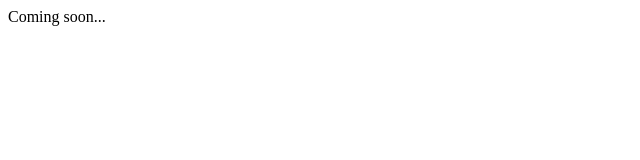
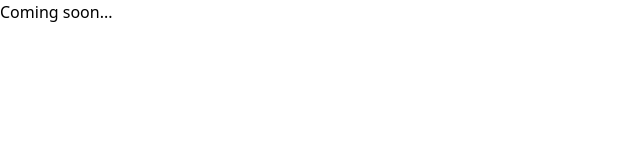
Before and after one commit to SethSharp/nuxt-portfolio, a Nuxt app: page / in a window 1280 px wide. Shown: the top 160 px of the page, without its empty margins (0-640 px from the left). Built offline with nearby package versions, Linux system fonts and the light colour scheme.

Commit message:
tailwind config

```diff
--- /dev/null
+++ b/assets/css/main.css
@@ -0,0 +1,3 @@
+@tailwind base;
+@tailwind components;
+@tailwind utilities;
--- a/nuxt.config.ts
+++ b/nuxt.config.ts
@@ -14,6 +14,15 @@
     }
   },
 
+  postcss: {
+    plugins: {
+      tailwindcss: {},
+      autoprefixer: {},
+    },
+  },
+
+  css: ['~/assets/css/main.css'],
+
   compatibilityDate: '2024-04-03',
 
   devtools: { enabled: true }
--- a/package.json
+++ b/package.json
@@ -13,5 +13,10 @@
     "nuxt": "^3.13.2",
     "vue": "latest",
     "vue-router": "latest"
+  },
+  "devDependencies": {
+    "autoprefixer": "^10.4.20",
+    "postcss": "^8.4.47",
+    "tailwindcss": "^3.4.14"
   }
 }
--- /dev/null
+++ b/tailwind.config.js
@@ -0,0 +1,15 @@
+/** @type {import('tailwindcss').Config} */
+export default {
+  content: [
+    "./components/**/*.{js,vue,ts}",
+    "./layouts/**/*.vue",
+    "./pages/**/*.vue",
+    "./plugins/**/*.{js,ts}",
+    "./app.vue",
+    "./error.vue",
+  ],
+  theme: {
+    extend: {},
+  },
+  plugins: [],
+}
```
Also changed, not shown: 1 other file (tests, documents, lock files or other folders).
